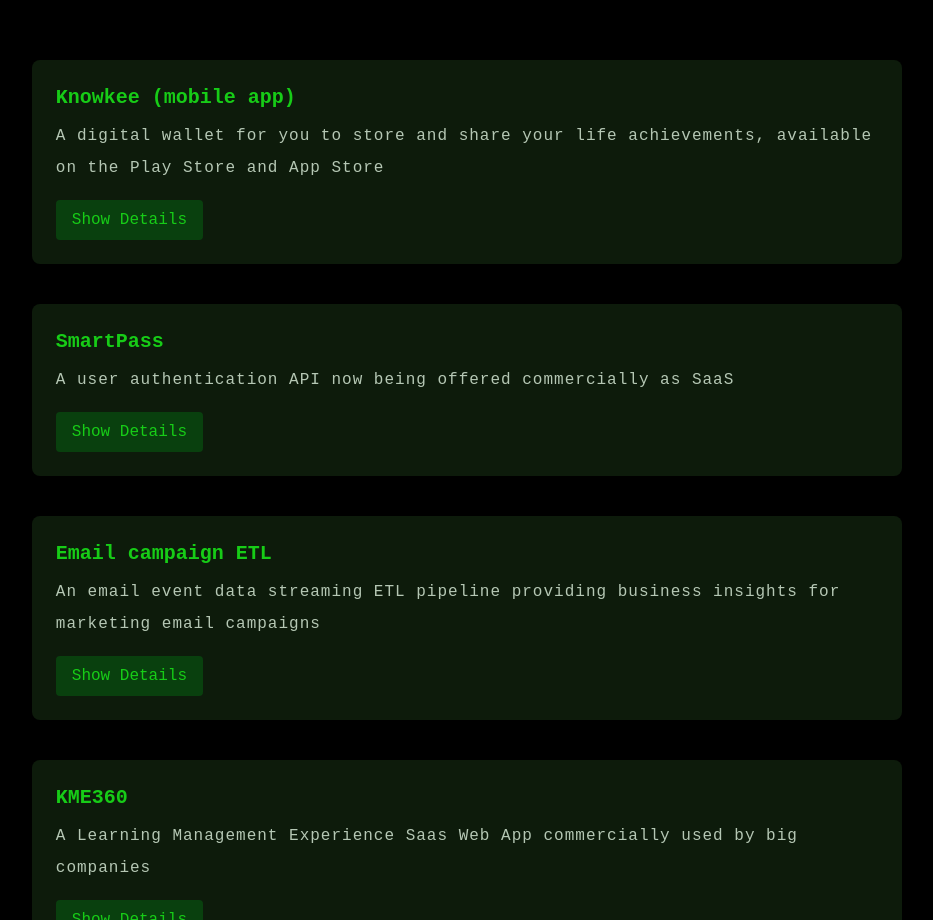
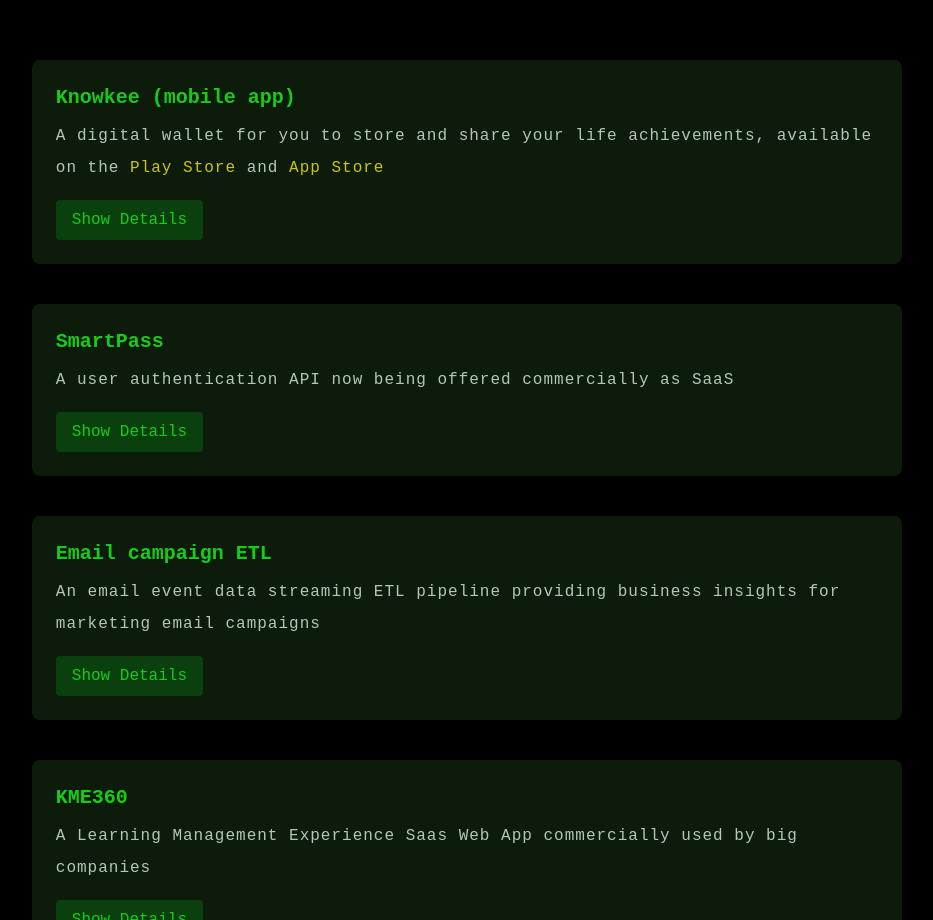
Before and after one commit to camichaves79/camichaves79.github.io, a plain HTML site: page index.html in a window 1280 px wide. Shown: the part 840-1760 px from the top of the page, without its empty margins (173-1106 px from the left). Drawn offline with nearby package versions, Linux system fonts and the light colour scheme.

Commit message:
links to knowkee

```diff
--- a/index.html
+++ b/index.html
@@ -50,9 +50,11 @@
                 <div id="knowkee-project" class="glass glass-padding">
                     <h3 class="text-xl font-bold mb-2">Knowkee (mobile app)</h3>
                     <p class="text-gray-300">
-                        A digital wallet for you to store and share your life achievements, available on the Play Store
+                        A digital wallet for you to store and share your life achievements, available on the <a href="https://play.google.com/store/apps/details?id=com.knowkeewallet&pli=1" target="_blank"
+                        rel="noopener noreferrer" style="color: #d0c700;">Play Store</a>
                         and
-                        App Store
+                        <a href="https://apps.apple.com/us/app/knowkee/id6448114191" target="_blank"
+                            rel="noopener noreferrer" style="color: #d0c700;">App Store</a>
                     </p>
                     <div class="dropdown inline-block mt-4">
                         <div id="knowkee-dropdown" class="dropdown-content hidden text-gray-300 mt-2">
```
